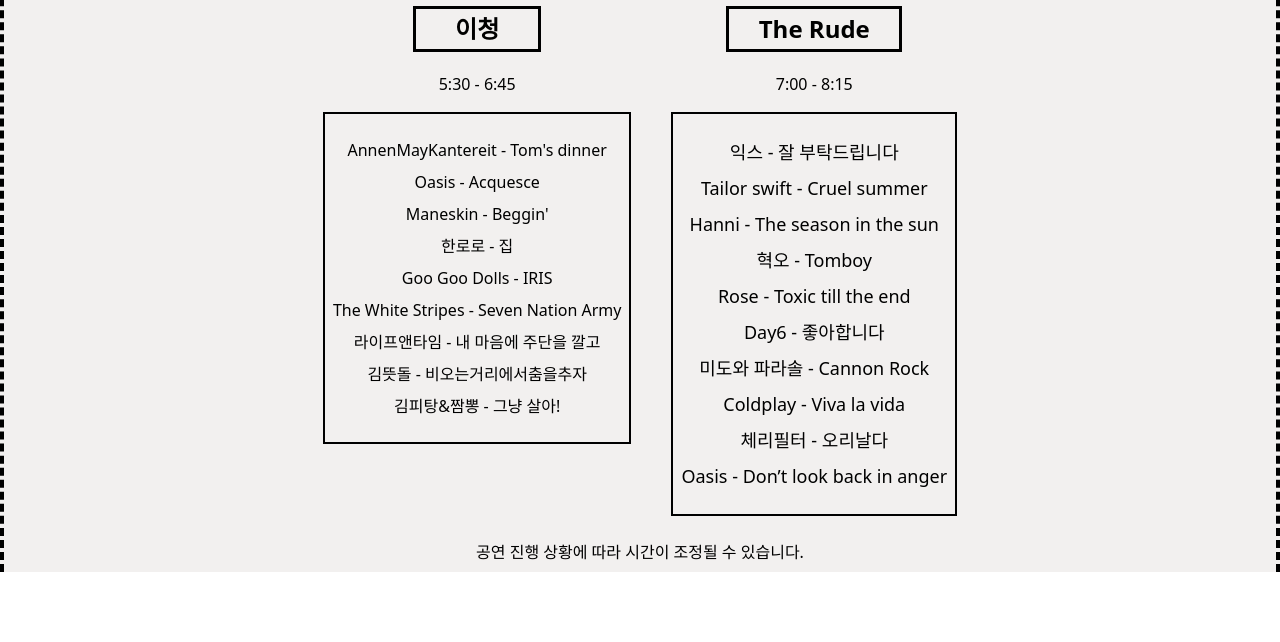
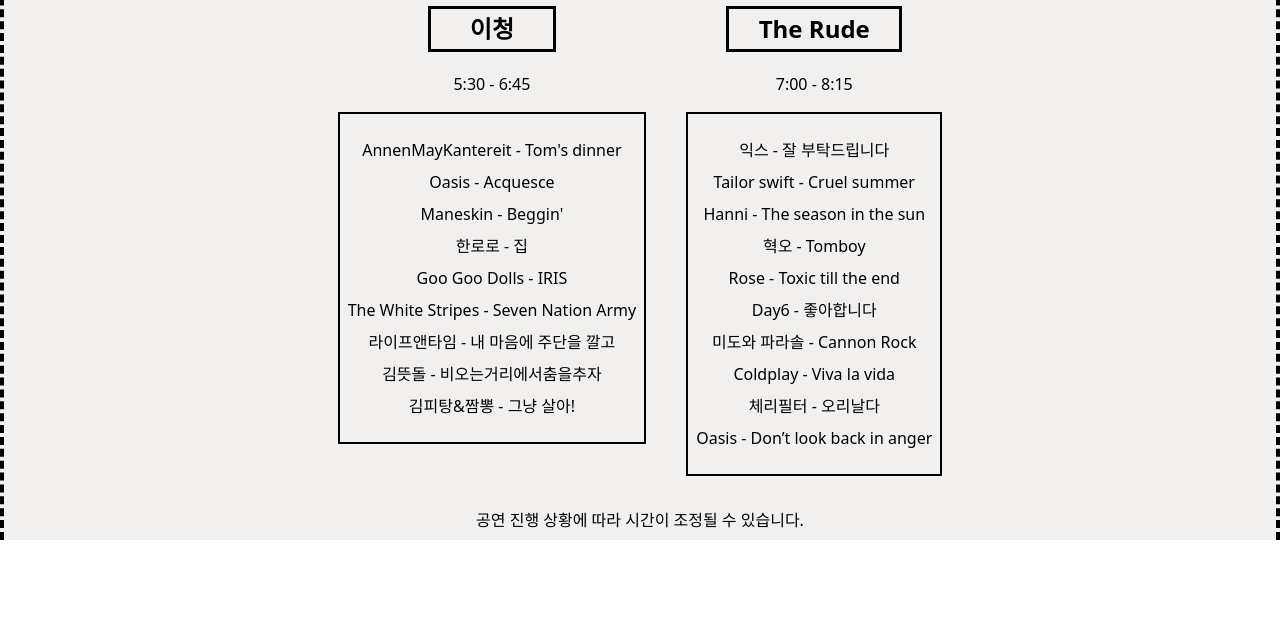
Before and after one commit to JaeHyunLee123/youth-that-s-youg-setlist, a website: page index.html in a window 1280 px wide. Shown: the part 158-800 px from the top of the page. Drawn offline with nearby package versions, Linux system fonts and the light colour scheme; a web font is replaced by a local one.

Commit message:
feat: meet font size

```diff
--- a/index.html
+++ b/index.html
@@ -20,11 +20,11 @@
     <h1 class="font-bold text-3xl text-center mb-4">Set list</h1>
     <div class="flex flex-col md:flex-row md:space-x-10 ">
       <div class="flex flex-col space-y-2 items-center mb-10">
-        <div class="bg-[#f2f0ef]  flex flex-col justify-center items-center p-2 w-36 space-y-5">
-          <h1 class="font-bold text-2xl px-2 py-1 border-black border-3 w-full text-center">이청</h1>
+        <div class=" flex flex-col justify-center items-center p-2 w-36 space-y-5">
+          <h1 class="font-bold text-2xl px-2 py-1 border-black border-3 w-full text-center ">이청</h1>
           <span>5:30 - 6:45</span>
         </div>
-        <div class="flex flex-col space-y-2 items-center border-2 py-6 px-2 w-full">
+        <div class="flex flex-col space-y-2 items-center border-2 py-6 px-2 w-full ">
           <span >AnnenMayKantereit - Tom's dinner</span>
           <span >Oasis - Acquesce</span>
           <span >Maneskin - Beggin'</span>
@@ -37,21 +37,21 @@
         </div>
        </div>
        <div class="flex flex-col space-y-2 items-center">
-        <div class="bg-[#f2f0ef] flex flex-col justify-center items-center p-2 w-48 space-y-5">
-          <h1 class="font-bold text-2xl px-2 py-1 text-center border-black border-3 w-full">The Rude</h1>
+        <div class=" flex flex-col justify-center items-center p-2 w-48 space-y-5">
+          <h1 class="font-bold text-2xl px-2 py-1 text-center border-black border-3 w-full ">The Rude</h1>
           <span>7:00 - 8:15</span>
         </div>
-        <div class="flex flex-col space-y-2 items-center border-2 py-6 px-2 w-full">
-          <span class="text-lg">익스 - 잘 부탁드립니다</span>
-          <span class="text-lg">Tailor swift - Cruel summer</span>
-          <span class="text-lg">Hanni - The season in the sun</span>
-          <span class="text-lg">혁오 - Tomboy</span>
-          <span class="text-lg">Rose - Toxic till the end</span>
-          <span class="text-lg">Day6 - 좋아합니다</span>
-          <span class="text-lg">미도와 파라솔 - Cannon Rock</span>
-          <span class="text-lg">Coldplay - Viva la vida</span>
-          <span class="text-lg">체리필터 - 오리날다</span>
-          <span class="text-lg">Oasis - Don’t look back in anger</span>
+        <div class="flex flex-col space-y-2 items-center border-2 py-6 px-2 w-full ">
+          <span >익스 - 잘 부탁드립니다</span>
+          <span >Tailor swift - Cruel summer</span>
+          <span >Hanni - The season in the sun</span>
+          <span >혁오 - Tomboy</span>
+          <span >Rose - Toxic till the end</span>
+          <span >Day6 - 좋아합니다</span>
+          <span >미도와 파라솔 - Cannon Rock</span>
+          <span >Coldplay - Viva la vida</span>
+          <span >체리필터 - 오리날다</span>
+          <span >Oasis - Don’t look back in anger</span>
         </div>
        </div>
     </div>
```
